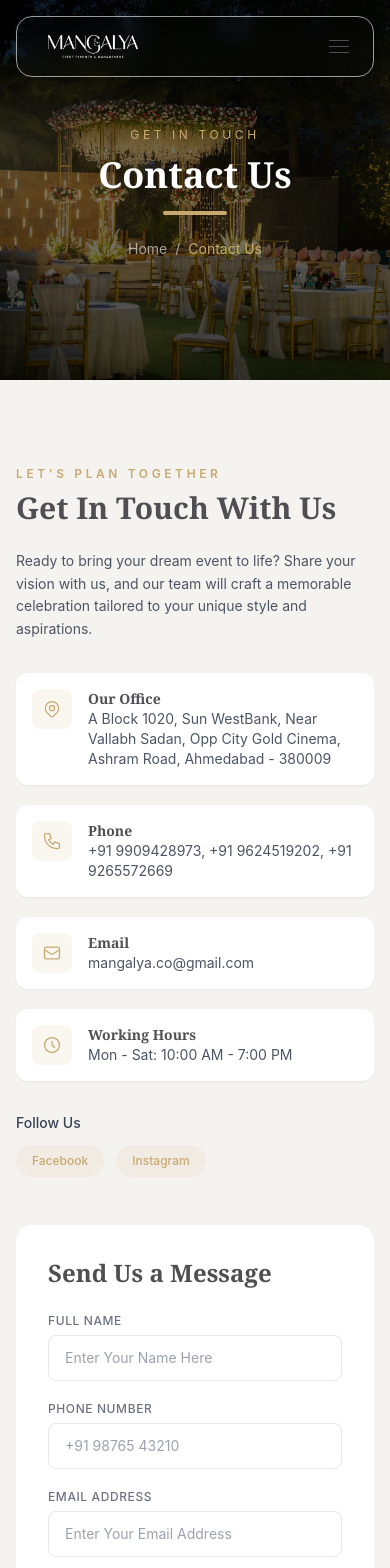
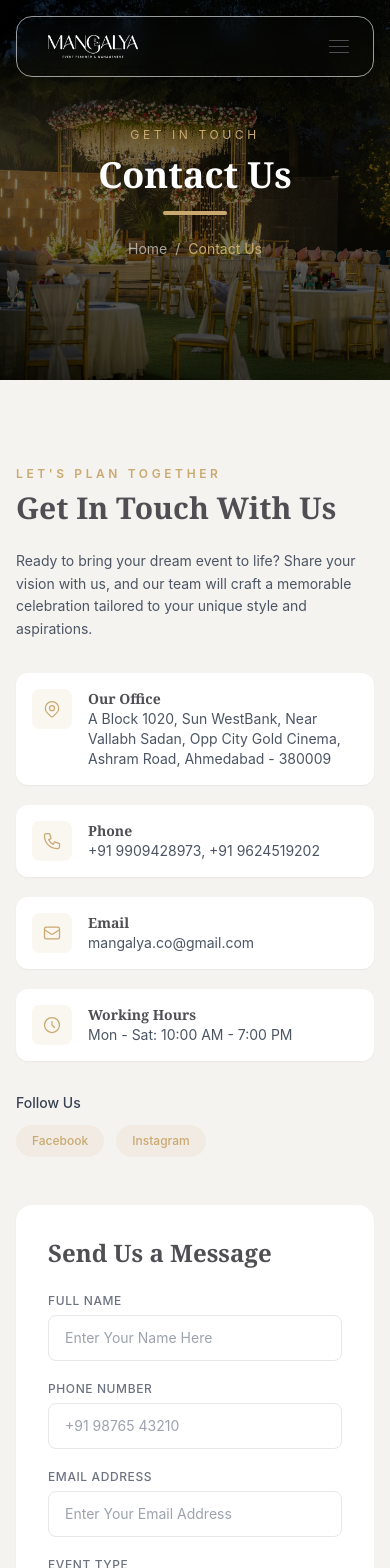
Before and after one commit to Akipatel44/mangalya-events, a Next.js app: page /contact in a window 390 px wide. Shown: the top 1568 px of the page. Built offline with nearby package versions, Linux system fonts and the light colour scheme.

Commit message:
Remove phone number from contact details

```diff
--- a/app/contact/page.tsx
+++ b/app/contact/page.tsx
@@ -44,7 +44,7 @@ export default function ContactPage() {
                       <svg className="h-5 w-5" fill="none" viewBox="0 0 24 24" stroke="currentColor"><path strokeLinecap="round" strokeLinejoin="round" strokeWidth={1.5} d="M3 5a2 2 0 012-2h3.28a1 1 0 01.948.684l1.498 4.493a1 1 0 01-.502 1.21l-2.257 1.13a11.042 11.042 0 005.516 5.516l1.13-2.257a1 1 0 011.21-.502l4.493 1.498a1 1 0 01.684.949V19a2 2 0 01-2 2h-1C9.716 21 3 14.284 3 6V5z" /></svg>
                     ),
                     title: "Phone",
-                    detail: "+91 9909428973, +91 9624519202, +91 9265572669",
+                    detail: "+91 9909428973, +91 9624519202",
                   },
                   {
                     icon: (
--- a/components/Footer.tsx
+++ b/components/Footer.tsx
@@ -129,8 +129,7 @@ export default function Footer() {
                 </svg>
                 <p className="text-xs leading-relaxed text-white/50">
                   +91 9909428973<br />
-                  +91 9624519202<br />
-                  +91 9265572669
+                  +91 9624519202
                 </p>
               </div>
               <div className="flex items-center gap-3 rounded-xl bg-white/[0.04] px-3.5 py-3">
```
